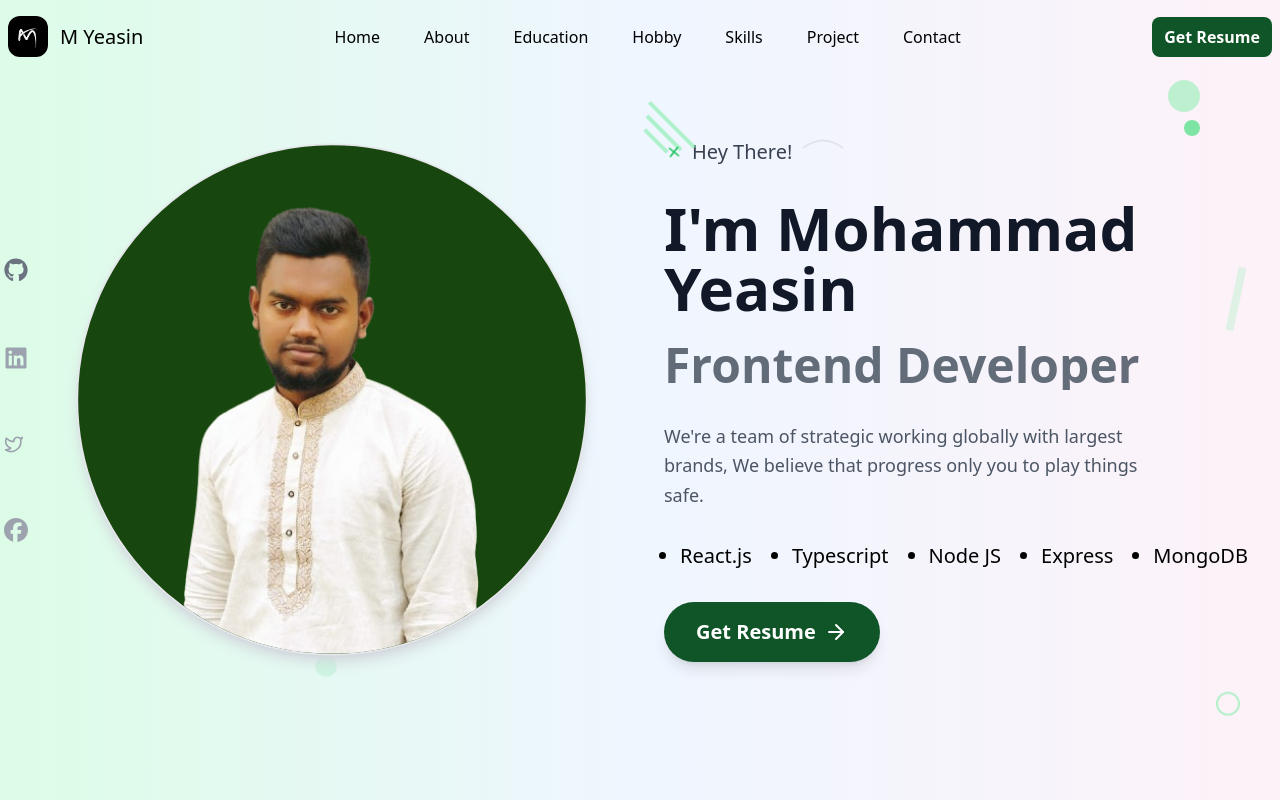
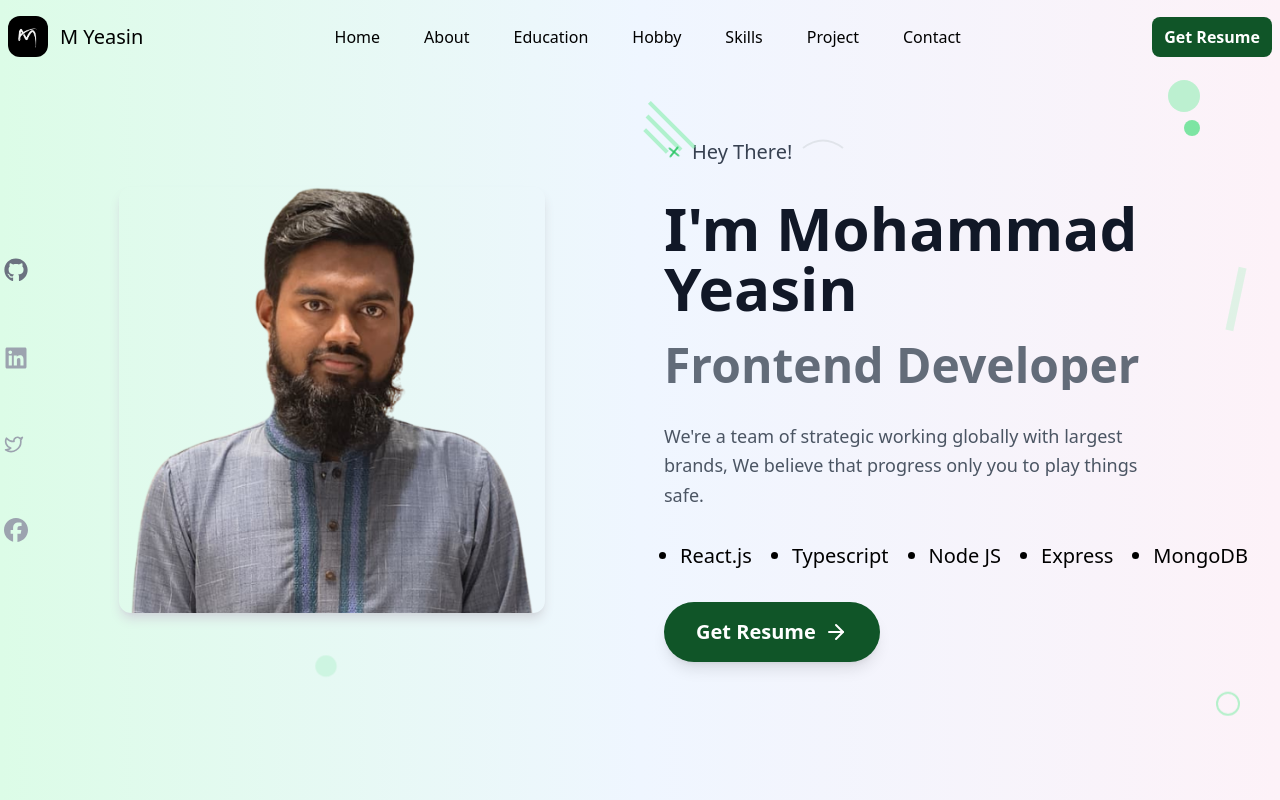
Before and after one commit to mdYeasinIslam/My_Portfolio, a Next.js app: page / in a window 1280 px wide. Shown: the top 800 px of the page. Built offline with nearby package versions, Linux system fonts and the light colour scheme.

Commit message:
update hero picture

```diff
--- a/src/components/Home/Banner/HeroBanner.tsx
+++ b/src/components/Home/Banner/HeroBanner.tsx
@@ -5,6 +5,7 @@ import {
   Plus,
   Twitter,
 } from "lucide-react";
+import Image from "next/image";
 import { useState, useEffect } from "react";
 import { FaFacebook, FaGithub, FaLinkedin } from "react-icons/fa6";
 
@@ -122,11 +123,13 @@ export default function HeroBanner() {
               </div>
 
               {/* Person Image */}
-              <div className="relative  flex justify-center ">
-                <img
-                  src="/myPic.png"
+              <div className="relative ">
+                <Image
+                  src="/myPic3.png"
                   alt="Frontend Developer"
-                  className="rounded-full md:w-full md:h-full border-2   shadow-lg lg:shadow-gray-300 bg-[#17460e]    lg:scale-90  duration-500"
+                  width={500}
+                  height={500}
+                  className=" w-full h-auto shadow-lg lg:shadow-gray-300 rounded-2xl scale-75  duration-500"
                 />
               </div>
             </div>
```
Also changed, not shown: public/myPic2.png (added), public/myPic3.png (added).
